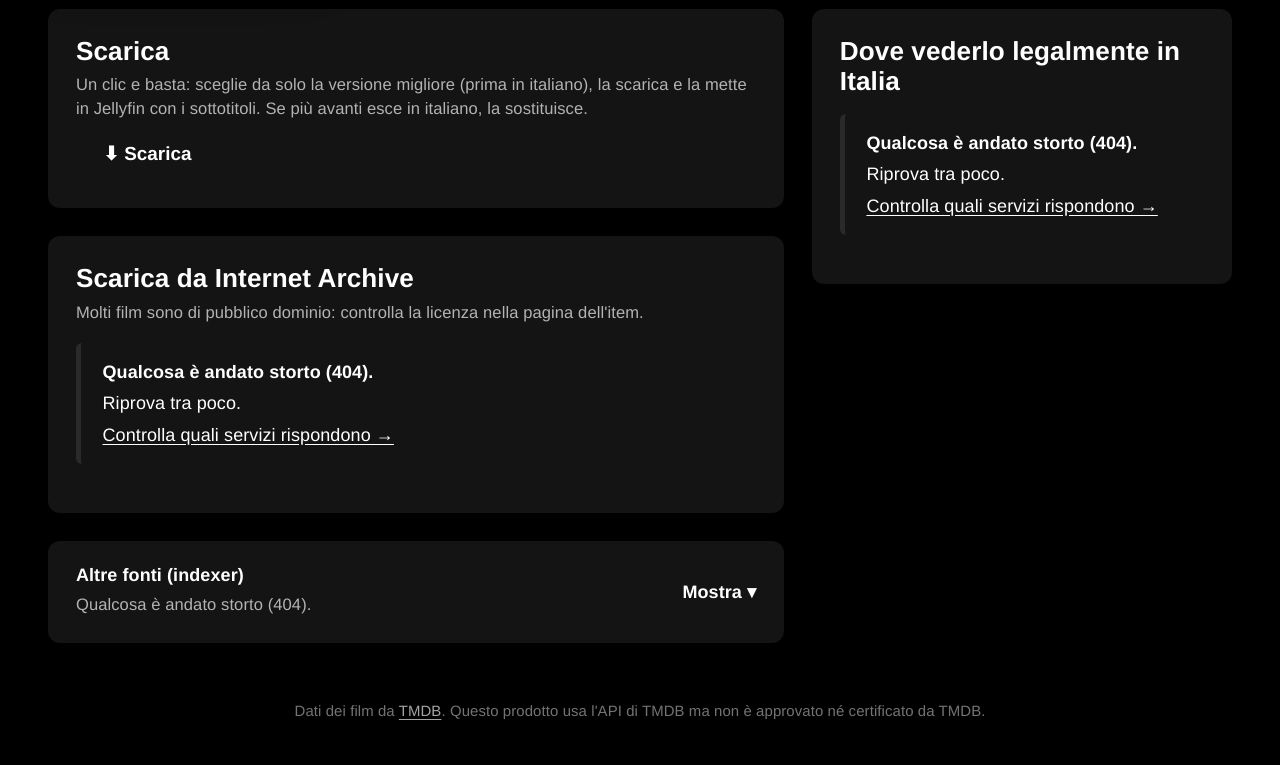
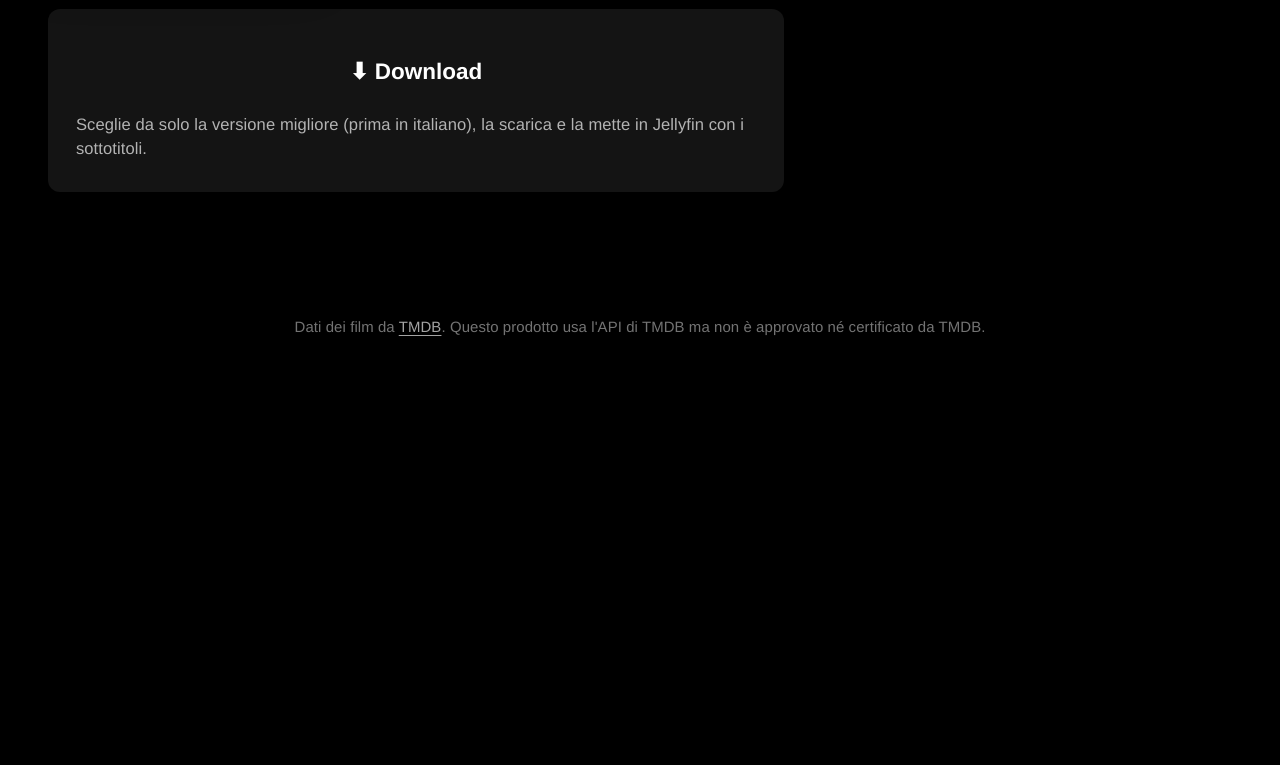
Before and after one commit to mariotomasini/Sofa, a FastAPI app: template cerca/app/templates/film.html in a window 1280 px wide. Shown: the part 419-1184 px from the top of the page. After the commit the page ends 755 px from the top, so only its background shows below. Run offline with FastAPI, Linux system fonts and the light colour scheme; the template is opened without the code that fills it: most values are stand-ins (such as "Sample title", 1, 10 or a date in 2020); grey boxes marked "Sample" are stand-in pictures; parts of the project's set-up code (start-up, migrations or seed data) failed here and were passed over.

Commit message:
Scheda del film: solo il tasto Download
Tolte le sezioni "Dove vederlo", Internet Archive e indexer: resta un solo
tasto che fa scegliere a Radarr la versione migliore (prima ITA). In modalità
Kids, dove non si scarica, resta solo "Dove vederlo".

Co-Authored-By: Claude Opus 5.5 <noreply@anthropic.com>
Claude-Session: https://claude.ai/code/session_01JjMfH84kAdpR76eXcvDq7k

```diff
--- a/cerca/app/static/app.js
+++ b/cerca/app/static/app.js
@@ -74,27 +74,14 @@ function htmlSenzaPoster(titolo, anno) {
 
 // --- pagina del film ------------------------------------------------------
 function avviaFilm(tmdbId) {
-  const sezione = (id) => document.querySelector(`#${id} .contenuto`);
+  const provider = document.querySelector("#provider .contenuto");
+  if (provider) {
+    chiama(`/api/film/${tmdbId}/provider`)
+      .then((d) => { provider.innerHTML = htmlProvider(d); })
+      .catch((e) => { provider.innerHTML = htmlErrore(e); });
+  }
 
-  // Le ricerche partono insieme, ognuna riempie la sua sezione.
-  chiama(`/api/film/${tmdbId}/provider`)
-    .then((d) => { sezione("provider").innerHTML = htmlProvider(d); })
-    .catch((e) => { sezione("provider").innerHTML = htmlErrore(e); });
-
-  if (document.getElementById("archive")) {
-    chiama(`/api/film/${tmdbId}/archive`)
-      .then((d) => { sezione("archive").innerHTML = htmlArchive(d); })
-      .catch((e) => { sezione("archive").innerHTML = htmlErrore(e); });
-
-    const riassunto = document.getElementById("riassunto-prowlarr");
-    chiama(`/api/film/${tmdbId}/prowlarr`, { attesa: 120000 })
-      .then((d) => {
-        sezione("prowlarr").innerHTML = htmlProwlarr(d);
-        riassunto.textContent = d.avviso ? d.avviso
-          : `${d.risultati.filter((r) => r.italiano).length} in italiano su ${d.risultati.length}`;
-      })
-      .catch((e) => { sezione("prowlarr").innerHTML = htmlErrore(e); riassunto.textContent = e.errore || "Errore"; });
-
+  // Un solo tasto: Radarr sceglie la versione migliore (prima ITA) e fa tutto da solo
   const auto = document.getElementById("scarica-auto");
   if (auto) auto.addEventListener("click", async () => {
     auto.disabled = true;
@@ -104,31 +91,6 @@ function avviaFilm(tmdbId) {
       auto.textContent = "✓ In download";
     } catch (e) { avviso(e.errore + " " + (e.cosa_fare || ""), true); auto.disabled = false; }
   });
-
-    document.getElementById("archive").addEventListener("click", async (ev) => {
-      const b = ev.target.closest("button[data-identificativo]");
-      if (!b) return;
-      b.disabled = true;
-      try {
-        const r = await inviaJSON("/api/scarica/archive", {
-          tmdb_id: tmdbId, identificativo: b.dataset.identificativo, nome: b.dataset.nome, modo: b.dataset.modo,
-        });
-        avviso(r.messaggio);
-        b.textContent = "✓ Avviato";
-      } catch (e) { avviso(e.errore + " " + (e.cosa_fare || ""), true); b.disabled = false; }
-    });
-
-    document.getElementById("prowlarr").addEventListener("click", async (ev) => {
-      const b = ev.target.closest("button[data-risultato]");
-      if (!b) return;
-      b.disabled = true;
-      try {
-        const r = await inviaJSON("/api/scarica/prowlarr", { tmdb_id: tmdbId, id: b.dataset.risultato });
-        avviso(r.messaggio);
-        b.textContent = "✓ Avviato";
-      } catch (e) { avviso(e.errore + " " + (e.cosa_fare || ""), true); b.disabled = false; }
-    });
-  }
 
   const avvisami = document.getElementById("avvisami");
   if (avvisami) avvisami.addEventListener("click", async () => {
--- a/cerca/app/static/style.css
+++ b/cerca/app/static/style.css
@@ -910,3 +910,6 @@ body[data-tema] .barra-basso [aria-current="page"] { color: var(--colore-piattaf
   .vetrina-top { font-size: .9rem; margin-bottom: .2rem; }
   .vetrina-generi { font-size: .85rem; margin-bottom: .6rem; }
 }
+
+/* Scheda film: un solo grande tasto Download */
+.scarica-grande { width: 100%; font-size: 1.25rem; padding: 1rem; }
--- a/cerca/app/templates/film.html
+++ b/cerca/app/templates/film.html
@@ -26,38 +26,17 @@
   </header>
 
   <div class="film-corpo{% if kids %} solo-guarda{% endif %}">
+    {% if kids %}
     <section class="blocco dove-vederlo" id="provider" aria-labelledby="titolo-provider">
-      <h2 id="titolo-provider">Dove vederlo legalmente in Italia</h2>
+      <h2 id="titolo-provider">Dove vederlo</h2>
       <div class="contenuto"><p class="caricamento">Cerco…</p></div>
-      {% if con_tmdb %}
-      <p class="attribuzione">Dati sulla disponibilità forniti da
-        <a href="https://www.justwatch.com/it" target="_blank" rel="noopener"><strong>JustWatch</strong></a>.</p>
-      {% endif %}
     </section>
-
-    {% if not kids %}
-    <div class="colonna-scarica">
-      <section class="blocco" id="auto" aria-labelledby="titolo-auto">
-        <h2 id="titolo-auto">Scarica</h2>
-        <p class="sottotitolo">Un clic e basta: sceglie da solo la versione migliore (prima in italiano),
-          la scarica e la mette in Jellyfin con i sottotitoli. Se più avanti esce in italiano, la sostituisce.</p>
-        <button type="button" id="scarica-auto">⬇ Scarica</button>
-      </section>
-
-      <section class="blocco" id="archive" aria-labelledby="titolo-archive">
-        <h2 id="titolo-archive">Scarica da Internet Archive</h2>
-        <p class="sottotitolo">Molti film sono di pubblico dominio: controlla la licenza nella pagina dell'item.</p>
-        <div class="contenuto"><p class="caricamento">Cerco…</p></div>
-      </section>
-
-      <details class="blocco chiuso" id="prowlarr">
-        <summary>
-          <span><strong>Altre fonti (indexer)</strong><span class="sottotitolo" id="riassunto-prowlarr">Cerco… (può richiedere fino a un minuto)</span></span>
-          <span class="mostra" aria-hidden="true">Mostra ▾</span>
-        </summary>
-        <div class="contenuto"><p class="caricamento">Cerco…</p></div>
-      </details>
-    </div>
+    {% else %}
+    <section class="blocco" id="auto">
+      <button type="button" id="scarica-auto" class="scarica-grande">⬇ Download</button>
+      <p class="sottotitolo">Sceglie da solo la versione migliore (prima in italiano), la scarica e la mette
+        in Jellyfin con i sottotitoli.</p>
+    </section>
     {% endif %}
   </div>
 </article>
```
Lines whose indentation alone changed are shown as unchanged.
